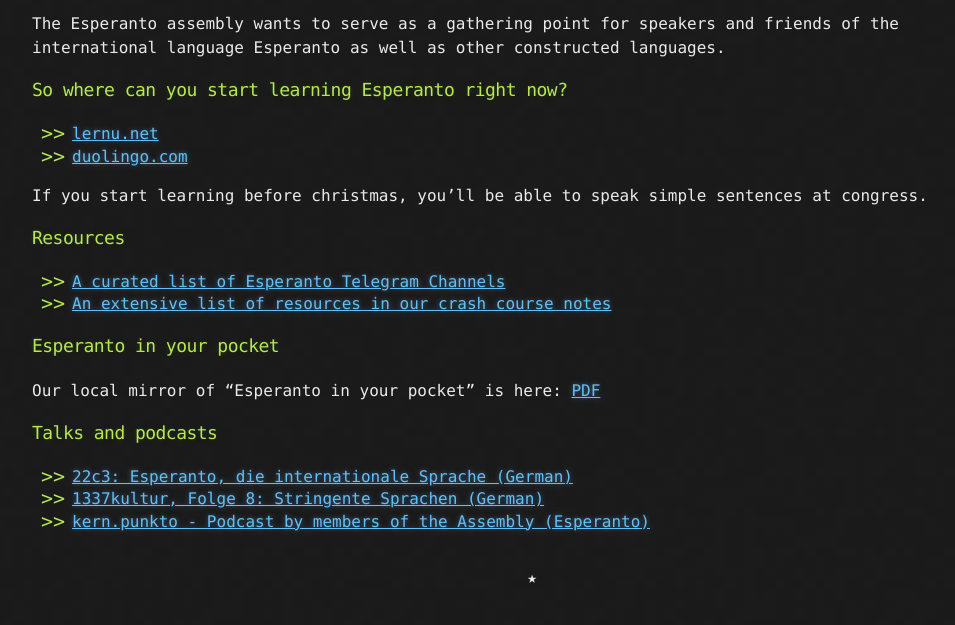
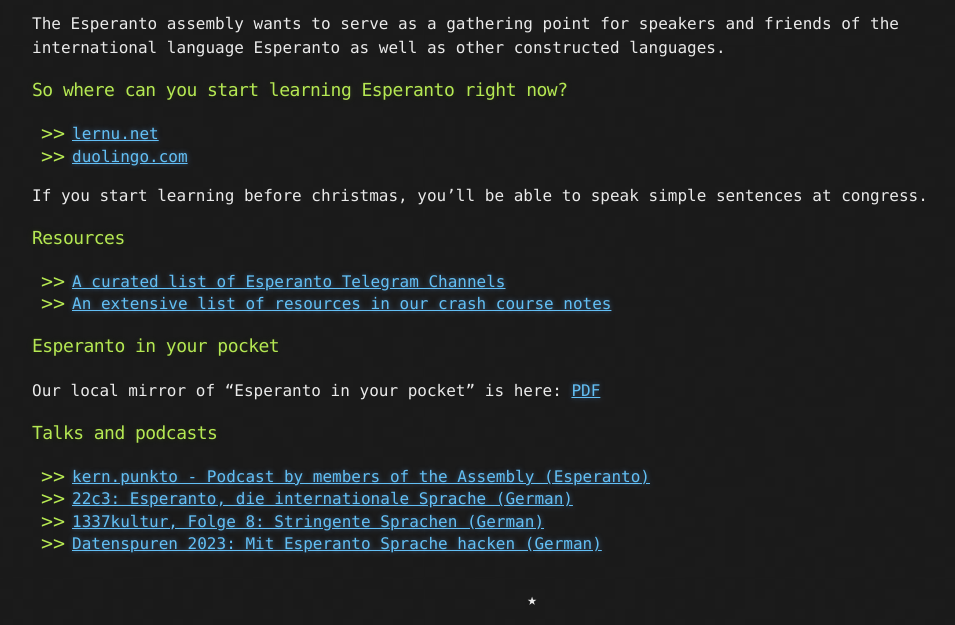
Before and after one commit to c3esperanto/c3esperanto-retejo, a Jekyll site: the page built from ingrish.md, in a window 1280 px wide, cut to the strip 486-1111 px from the top of the page. Shown: the whole strip, without its empty margins (108-1063 px from the left). Built offline with Jekyll 4.4.1, drawn with Linux system fonts in a browser that asks for light colours; before the commit the page ends 1089 px from its top, so only the background shows below that.

Commit message:
Ligilo al prelego ĉe Datenspuren 2023 (germana)

```diff
--- a/ingrish.md
+++ b/ingrish.md
@@ -32,6 +32,7 @@
 
 ### Talks and podcasts
 
+* [kern.punkto - Podcast by members of the Assembly (Esperanto)](https://kern.punkto.info)
 * [22c3: Esperanto, die internationale Sprache (German)](https://media.ccc.de/v/22C3-503-de-esperanto)
 * [1337kultur, Folge 8: Stringente Sprachen (German)](https://1337kultur.de/2011/folge-8-stringente-sprachen/)
-* [kern.punkto - Podcast by members of the Assembly (Esperanto)](https://kern.punkto.info)
+* [Datenspuren 2023: Mit Esperanto Sprache hacken (German)](https://media.ccc.de/v/ds23-235-mit-esperanto-sprache-hacken)
```
